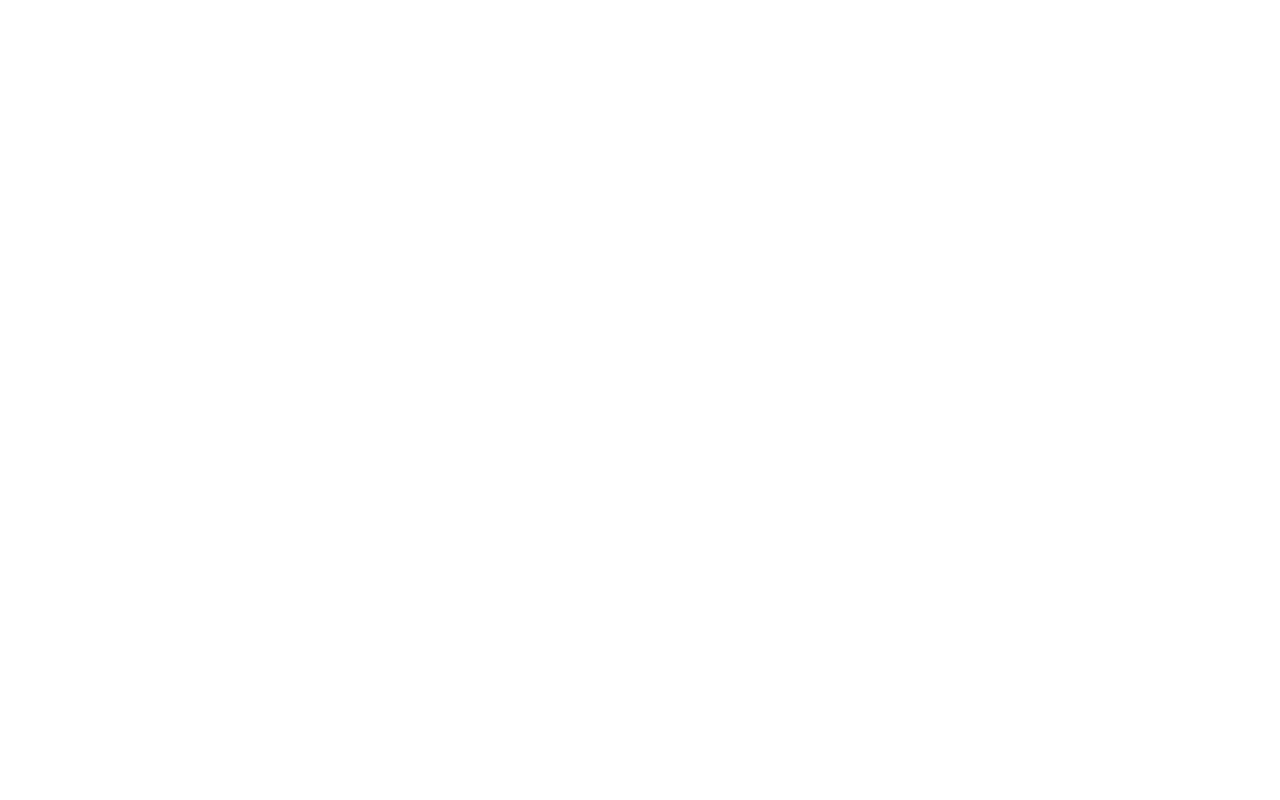
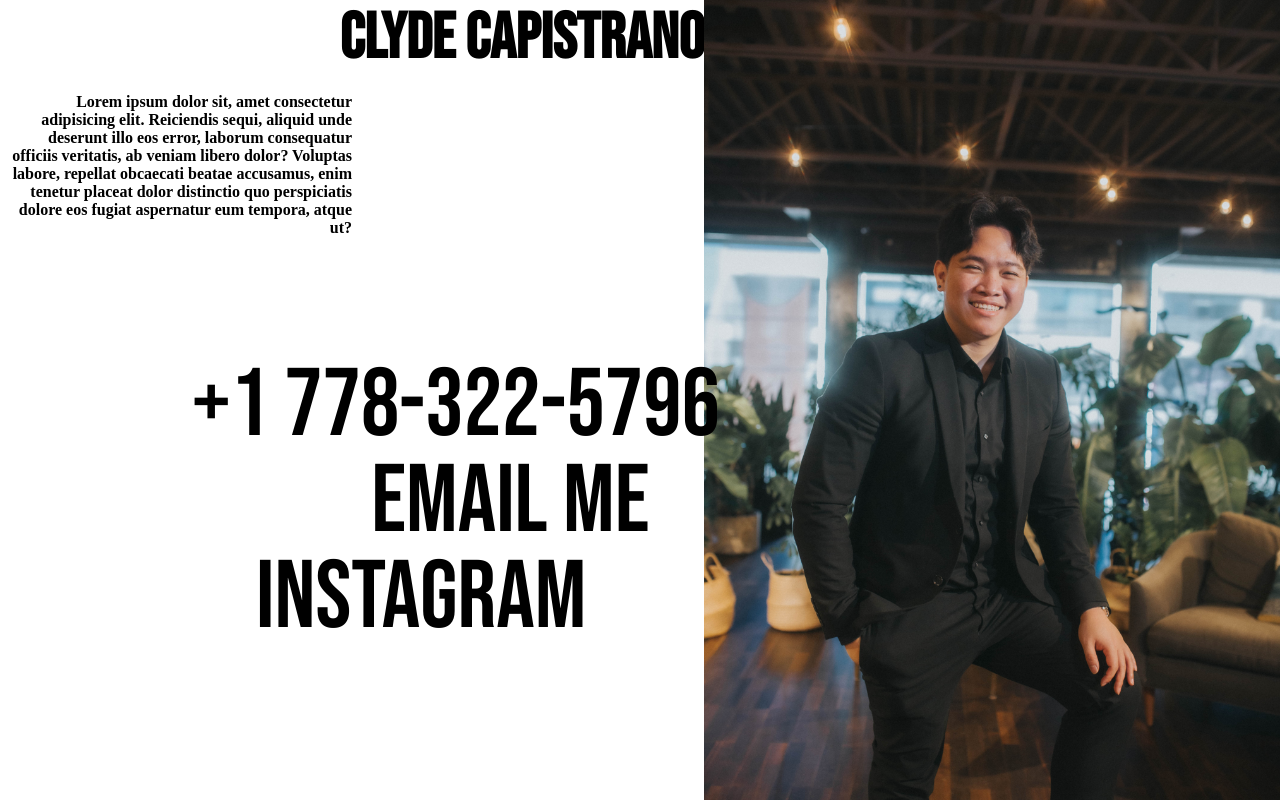
Before and after one commit to edodollon/Clyde-Photography, a website: page about.html in a window 1280 px wide. Drawn offline with Linux system fonts and the light colour scheme.

Commit message:
Adds about page and styling

```diff
--- /dev/null
+++ b/about.css
@@ -0,0 +1,69 @@
+/* === Layout === */
+body {
+  margin: 0;
+}
+
+#about-overlay {
+  display: flex;
+  flex-direction: row;
+  height: 100vh;
+}
+
+.info-image-container {
+  width: 45%;
+  height: 100%;
+  overflow: hidden;
+}
+
+.info-section-container {
+  text-align: right;
+  width: 55%;
+}
+
+/* === Styling Image === */
+.info-image-container img {
+  object-fit: cover;
+  width: 100%;
+  height: 100%;
+}
+
+/* === Styling Info === */
+.main-name {
+  display: inline-block;
+  font-family: "Bebas Neue", cursive;
+  font-size: 64px;
+  margin: 0;
+}
+
+.main-bio {
+  width: 50%;
+  font-weight: 600;
+}
+
+.phone-number,
+.email,
+.instagram {
+  position: absolute;
+  display: inline-block;
+  font-family: "Bebas Neue", cursive;
+  margin: 0;
+  font-size: 6rem;
+}
+
+.phone-number {
+  left: 15%;
+  bottom: 21rem;
+}
+.email {
+  left: 29%;
+  bottom: 15rem;
+}
+
+.instagram {
+  left: 20%;
+  bottom: 9rem;
+}
+
+.info-contact-container a {
+  color: #000000;
+}
--- a/about.html
+++ b/about.html
@@ -1,12 +1,41 @@
 <!DOCTYPE html>
 <html lang="en">
-<head>
-  <meta charset="UTF-8">
-  <meta http-equiv="X-UA-Compatible" content="IE=edge">
-  <meta name="viewport" content="width=device-width, initial-scale=1.0">
-  <title>About - Clyde Capistrano</title>
-</head>
-<body>
+  <head>
+    <meta charset="UTF-8" />
+    <meta http-equiv="X-UA-Compatible" content="IE=edge" />
+    <meta name="viewport" content="width=device-width, initial-scale=1.0" />
+    <link rel="stylesheet" href="about.css" />
+    <link
+      rel="stylesheet"
+      href="node_modules/normalize.css/
+    normalize.css"
+    />
+    <link rel="preconnect" href="https://fonts.googleapis.com" />
+    <link rel="preconnect" href="https://fonts.gstatic.com" crossorigin />
+    <link
+      href="https://fonts.googleapis.com/css2?family=Bebas+Neue&display=swap"
+      rel="stylesheet"
+    />
+    <title>About - Clyde Capistrano</title>
+  </head>
+  <body>
+    <div id="about-overlay">
+      <div class="info-section-container">
+        <h1 class="main-name">Clyde Capistrano</h1>
+        <p class="main-bio">
+          Lorem ipsum dolor sit, amet consectetur adipisicing elit. Reiciendis sequi, aliquid unde deserunt illo eos error, laborum consequatur officiis veritatis, ab veniam libero dolor? Voluptas labore, repellat obcaecati beatae accusamus, enim tenetur placeat dolor distinctio quo perspiciatis dolore eos fugiat aspernatur eum tempora, atque ut?
+        </p>
 
-</body>
+        <section class="info-contact-container">
+          <p class="phone-number">+1 778-322-5796</p>
+          <p class="email">EMAIL ME</p>
+          <a href="https://www.instagram.com/clyde.oscope"><p class="instagram">INSTAGRAM</p></a>
+        </section>
+      </div>
+
+      <div class="info-image-container">
+        <img src="images/clyde-person.jpg" alt="clyde placeholder" />
+      </div>
+    </div>
+  </body>
 </html>
--- a/styles.css
+++ b/styles.css
@@ -1,5 +1,5 @@
 body {
-  font-family: 'Bebas Neue', cursive;
+  font-family: "Bebas Neue", cursive;
   margin: 0;
 }
 /* === Nav === */
@@ -7,7 +7,7 @@ body {
   position: absolute;
 }
 
-.main-name h1{
+.main-name h1 {
   display: inline-block;
   font-size: 64px;
   margin: 0;
```
Also changed, not shown: index.html (line endings or trailing spaces).
